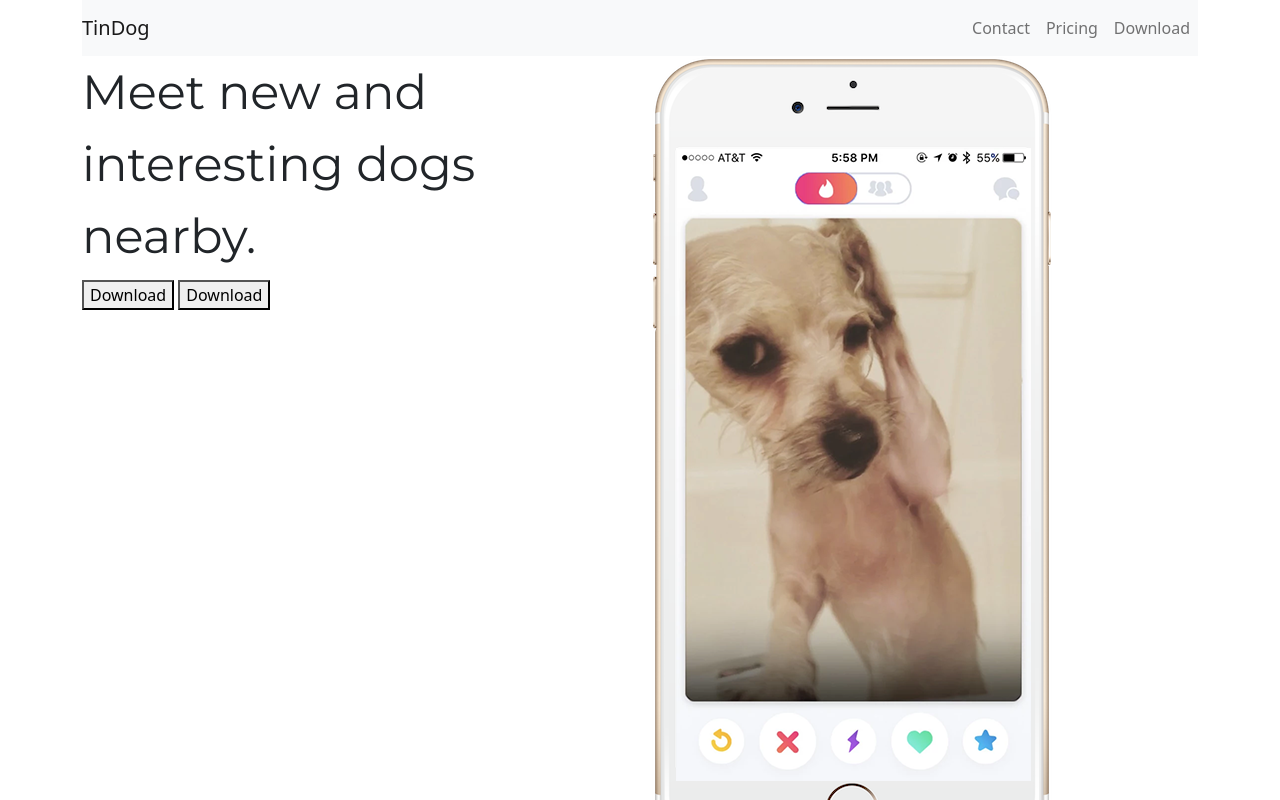
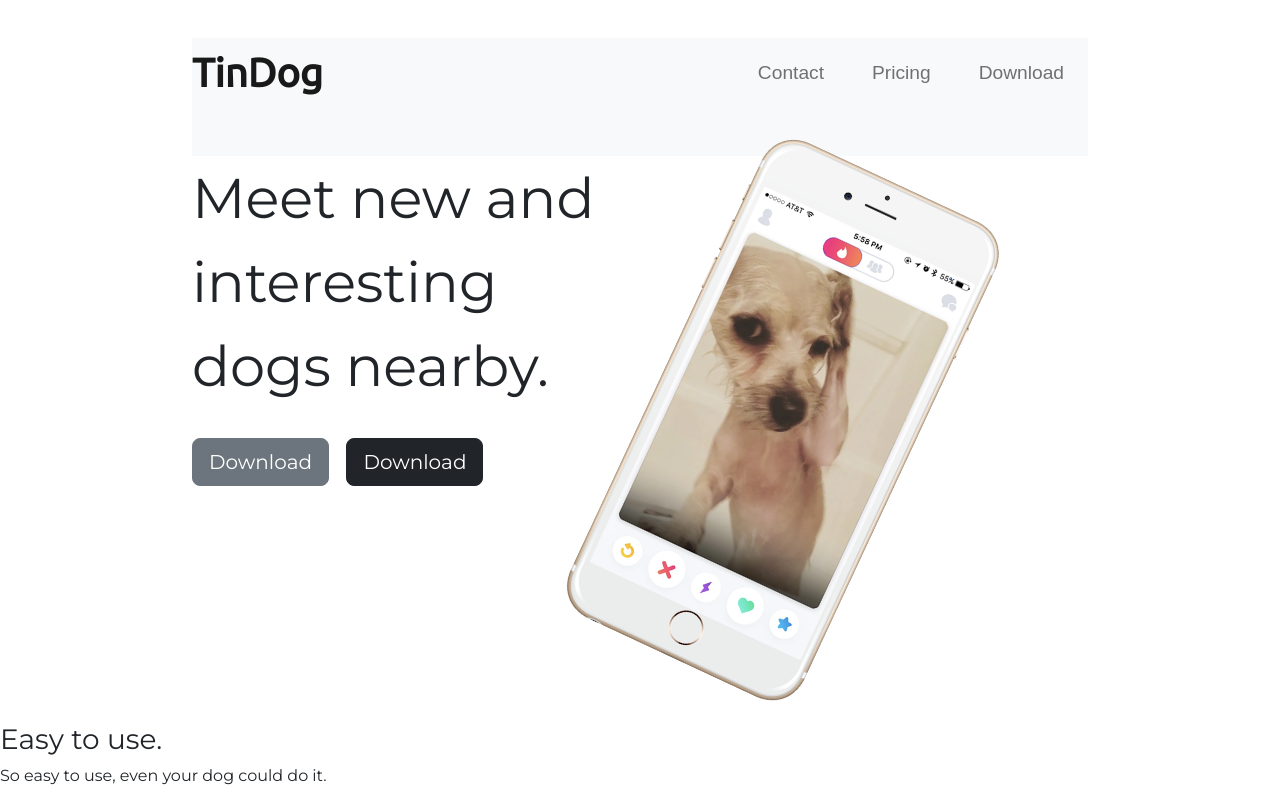
Before and after one commit to charlesfreeborn/TinDog-demo, a plain HTML site: page index.html in a window 1280 px wide. Shown: the top 800 px of the page. Drawn offline with nearby package versions, Linux system fonts and the light colour scheme.

Commit message:
styled the title section of the app

```diff
--- a/css/styles.css
+++ b/css/styles.css
@@ -1,10 +1,14 @@
 #title {
   /* background-color: #00337c; */
+  /* color: #fff; */
+}
+body {
+  font-family: "Montserrat", sans-serif;
 }
 
 .heading {
-  font-family: "Montserrat", sans-serif;
-  font-size: 3rem;
+  /* font-family: "Montserrat", sans-serif; */
+  font-size: 3.5rem;
   line-height: 1.5;
 }
 
@@ -12,3 +16,38 @@
   /* padding-top: 10%; */
   /* background-color: blue; */
 }
+
+.container-fluid {
+  padding: 3% 15%;
+}
+
+/* Navigation Bar */
+.navbar {
+  padding: 0 0 3rem;
+}
+
+.navbar-brand {
+  font-family: "Ubuntu", serif;
+  font-size: 2.5rem;
+  font-weight: bold;
+}
+
+.nav-item {
+  padding: 0 16px;
+}
+
+.nav-link {
+  font-size: 1.2rem;
+  font-family: "Montserrat-light", sans-serif;
+}
+
+/* Download buttons */
+
+.download-button {
+  margin: 5% 3% 5% 0;
+}
+
+.title-img {
+  width: 60%;
+  transform: rotate(25deg);
+}
--- a/index.html
+++ b/index.html
@@ -20,7 +20,7 @@
   </head>
 
   <body>
-    <section id="title" class="container">
+    <section id="title" class="container-fluid">
       <div class="subheading">
         <!-- Nav Bar -->
 
@@ -56,11 +56,22 @@
         <div class="row">
           <div class="col-lg-6 col-md-12 col-sm-12">
             <h1 class="heading">Meet new and interesting dogs nearby.</h1>
-            <button type="button">Download</button>
-            <button type="button">Download</button>
+            <button
+              class="btn btn-secondary btn-lg download-button"
+              type="button"
+            >
+              Download
+            </button>
+            <button class="btn btn-dark btn-lg download-button" type="button">
+              Download
+            </button>
           </div>
           <div class="col-lg-6 col-md-12 col-sm-12">
-            <img src="images/iphone6.png" alt="iphone-mockup" />
+            <img
+              class="title-img"
+              src="images/iphone6.png"
+              alt="iphone-mockup"
+            />
           </div>
         </div>
       </div>
```
